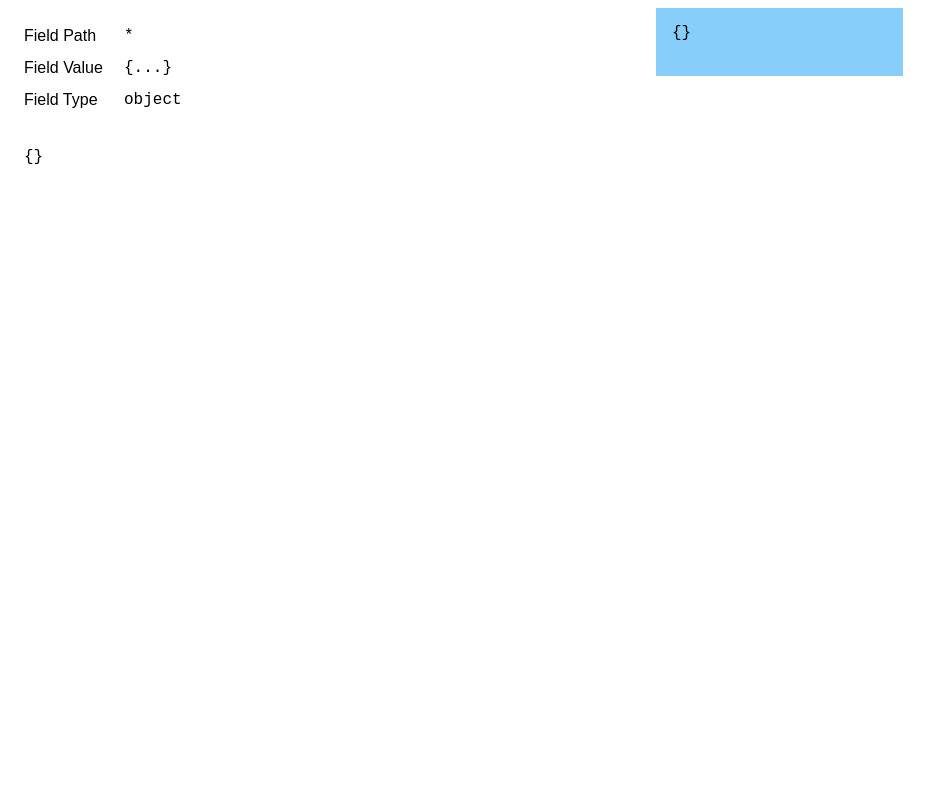
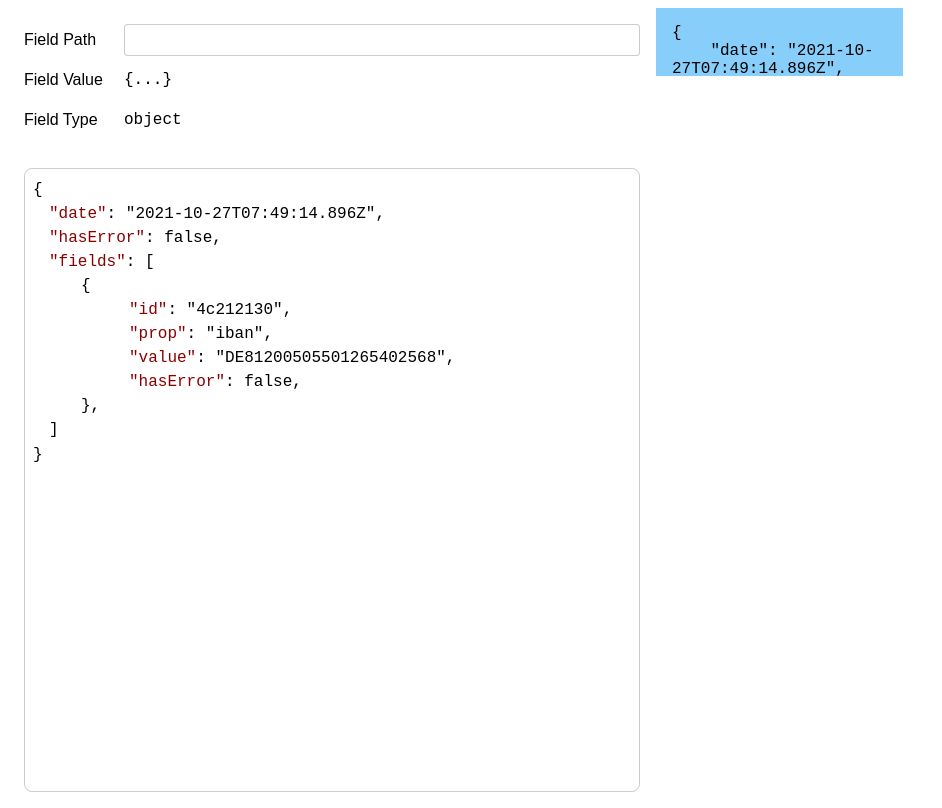
Before and after one commit to Enet/hf-json, a React app: page / in a window 1280 px wide. Shown: the whole page, without its empty margins (0-942 px from the left). Built offline with nearby package versions, Linux system fonts and the light colour scheme; the HTML template or start-up script is replaced by a standard one.

Commit message:
Field path is made editable

```diff
--- a/src/components/App/App.styl
+++ b/src/components/App/App.styl
@@ -8,11 +8,29 @@
     flex: 1
 
 .appLeft
+    display: flex
+    flex-flow: column nowrap
     padding: 16px
     box-sizing: border-box
 
 .appRight
     font-size: 0
+
+.appFieldPathInput
+    font-size: 16px
+    font-family: monospace
+    padding: 4px
+    margin: 0
+    box-sizing: border-box
+    height: 32px
+    width: 100%
+    border: 1px rgba(black, 0.2) solid;
+    border-radius: 4px
+    outline: none
+    transition: border-color 100ms;
+
+    &:focus
+        border-color: rgba(black, 0.5)
 
 .appTextDataTextarea
     padding: 16px
--- a/src/components/App/App.tsx
+++ b/src/components/App/App.tsx
@@ -2,13 +2,40 @@ import './App.styl';
 
 import {FieldDescription} from 'components/FieldDescription/FieldDescription';
 import {TreeView} from 'components/TreeView/TreeView';
-import {treeRootPath} from 'constants/tree';
 import {useCallback, useEffect, useMemo, useState} from 'react';
 import {JsonData} from 'types/json';
-import {TreeNodeEvent} from 'types/tree';
 import {isJsonData, isJsonValue} from 'utils/json';
 
-const initialTextData = '{}';
+const initialJsonData = {
+    date: '2021-10-27T07:49:14.896Z',
+    hasError: false,
+    fields: [
+        {
+            id: '4c212130',
+            prop: 'iban',
+            value: 'DE81200505501265402568',
+            hasError: false,
+        },
+    ],
+};
+
+const initialTextData = JSON.stringify(initialJsonData, null, 4);
+
+const findFieldValue = (mutableReversedPathSegments: string[], jsonData?: unknown): JsonData | undefined => {
+    if (!isJsonData(jsonData)) {
+        return;
+    } else if (mutableReversedPathSegments.length) {
+        const key = mutableReversedPathSegments.pop();
+        if (isJsonValue(jsonData) || key === undefined || !(key in jsonData)) {
+            return;
+        }
+        return findFieldValue(
+            mutableReversedPathSegments,
+            jsonData instanceof Array ? jsonData[Number(key)] : jsonData[key],
+        );
+    }
+    return jsonData;
+};
 
 const renderFieldValue = (value?: JsonData) => {
     if (!isJsonData(value)) {
@@ -31,7 +58,7 @@ const renderFieldType = (value?: JsonData) => {
 export const App: React.FC = () => {
     const [textData, setTextData] = useState(initialTextData);
 
-    const jsonData = useMemo(() => {
+    const jsonData: JsonData | undefined = useMemo(() => {
         try {
             return JSON.parse(textData);
         } catch (_error) {
@@ -39,32 +66,47 @@ export const App: React.FC = () => {
         }
     }, [textData]);
 
-    const [lastTreeNodeEvent, setLastTreeNodeEvent] = useState({
-        path: treeRootPath,
-        value: jsonData,
-    } as TreeNodeEvent);
+    const [fieldPath, setFieldPath] = useState('');
+
+    const [fieldValue, setFieldValue] = useState(jsonData);
 
     const handleTextDataChange = useCallback((event: React.ChangeEvent<HTMLTextAreaElement>) => {
         setTextData(event.target.value);
     }, []);
 
-    const handleTreeViewNodeClick = useCallback((event: TreeNodeEvent) => {
-        setLastTreeNodeEvent(event);
+    const handleTreeViewNodeClick = useCallback((pathSegments: string[], value: JsonData) => {
+        setFieldPath(pathSegments.join('.').replace(/\.\[(\d+)\]/g, '[$1]'));
+        setFieldValue(value);
     }, []);
 
+    const handleFieldPathInputChange = useCallback(
+        (event: React.ChangeEvent<HTMLInputElement>) => {
+            setFieldPath(event.target.value);
+            const mutableReversedPathSegments = event.target.value
+                .replace(/\[(\d+)\]/g, '.$1')
+                .split('.')
+                .reverse();
+            if (!event.target.value) {
+                mutableReversedPathSegments.pop();
+            }
+            setFieldValue(findFieldValue(mutableReversedPathSegments, jsonData));
+        },
+        [jsonData],
+    );
+
     useEffect(() => {
-        setLastTreeNodeEvent({
-            path: treeRootPath,
-            value: jsonData,
-        });
+        setFieldPath('');
+        setFieldValue(jsonData);
     }, [jsonData]);
 
     return (
         <div className='app'>
             <div className='appLeft'>
-                <FieldDescription label='Field Path'>{lastTreeNodeEvent.path}</FieldDescription>
-                <FieldDescription label='Field Value'>{renderFieldValue(lastTreeNodeEvent.value)}</FieldDescription>
-                <FieldDescription label='Field Type'>{renderFieldType(lastTreeNodeEvent.value)}</FieldDescription>
+                <FieldDescription label='Field Path'>
+                    <input className='appFieldPathInput' value={fieldPath} onChange={handleFieldPathInputChange} />
+                </FieldDescription>
+                <FieldDescription label='Field Value'>{renderFieldValue(fieldValue)}</FieldDescription>
+                <FieldDescription label='Field Type'>{renderFieldType(fieldValue)}</FieldDescription>
                 <br />
                 <TreeView jsonData={jsonData} onNodeClick={handleTreeViewNodeClick} />
             </div>
--- a/src/components/FieldDescription/FieldDescription.styl
+++ b/src/components/FieldDescription/FieldDescription.styl
@@ -1,9 +1,12 @@
 .fieldDescription
     display: flex
     margin-bottom: 8px
+    align-items: center
+    min-height: 32px
 
 .fieldDescriptionLabel
     min-width: 100px
 
 .fieldDescriptionValue
     font-family: monospace
+    flex: 1
--- a/src/components/TreeNode/TreeNode.styl
+++ b/src/components/TreeNode/TreeNode.styl
@@ -17,6 +17,9 @@
         text-decoration: underline
         color: red
 
+    &.isDangerous
+        color: orange
+
 .treeNodeHeader,
 .treeNodeFooter
     cursor: pointer
--- a/src/components/TreeNode/TreeNode.tsx
+++ b/src/components/TreeNode/TreeNode.tsx
@@ -2,9 +2,10 @@ import './TreeNode.styl';
 import {useCallback, useMemo, useState} from 'react';
 import {isJsonData, isJsonValue} from 'utils/json';
 import {JsonData, JsonValue} from 'types/json';
-import {TreeNodeEvent} from 'types/tree';
 
 const commaCharacter = ',';
+
+const specialCharacterRegExp = /[.\[\]]/;
 
 const renderJsonValue = (value: JsonValue) => {
     return typeof value === 'string' ? `"${value}"` : `${value}`;
@@ -13,13 +14,11 @@ const renderJsonValue = (value: JsonValue) => {
 type Props = {
     jsonData: JsonData;
     pathSegments: string[];
-    onClick: (event: TreeNodeEvent) => void;
+    onClick: (pathSegments: string[], value: JsonData) => void;
 };
 
 export const TreeNode: React.FC<Props> = ({jsonData, pathSegments, onClick}) => {
     const isArray = jsonData instanceof Array;
-
-    const path = pathSegments.join('');
 
     const entries = useMemo(() => {
         return Object.entries(jsonData || {});
@@ -28,8 +27,8 @@ export const TreeNode: React.FC<Props> = ({jsonData, pathSegments, onClick}) =>
     const [isHovered, setIsHovered] = useState(false);
 
     const handleClick = useCallback(() => {
-        onClick({path, value: jsonData});
-    }, [jsonData, path, onClick]);
+        onClick(pathSegments, jsonData);
+    }, [jsonData, pathSegments, onClick]);
 
     const handleMouseEnter = useCallback(() => {
         setIsHovered(true);
@@ -62,21 +61,24 @@ export const TreeNode: React.FC<Props> = ({jsonData, pathSegments, onClick}) =>
                 if (!isJsonData(value)) {
                     return null;
                 }
-                const newPathSegment = isArray ? `[${key}]` : `.${key}`;
-                const handleKeyClick = () => {
-                    onClick && onClick({path: `${path}${newPathSegment}`, value});
-                };
+                const isKeyDangerous = specialCharacterRegExp.test(key);
+                const newPathSegments = [...pathSegments, isArray ? `[${key}]` : `${key}`];
+                const handleKeyClick = () => onClick(newPathSegments, value);
                 return (
-                    <div key={key} className='treeNodeBody' style={{paddingLeft: pathSegments.length * 16}}>
+                    <div key={key} className='treeNodeBody' style={{paddingLeft: (pathSegments.length + 1) * 16}}>
                         {!isArray && (
                             <>
-                                <span className='treeNodeKey' onClick={handleKeyClick}>
+                                <span
+                                    className={`treeNodeKey ${isKeyDangerous ? 'isDangerous' : ''}`}
+                                    title={isKeyDangerous ? 'This key breaks navigation in JSON Explorer' : undefined}
+                                    onClick={handleKeyClick}
+                                >
                                     {renderJsonValue(key)}
                                 </span>
                                 <span>: </span>
                             </>
                         )}
-                        <TreeNode jsonData={value} pathSegments={[...pathSegments, newPathSegment]} onClick={onClick} />
+                        <TreeNode jsonData={value} pathSegments={newPathSegments} onClick={onClick} />
                         {isJsonValue(value) && (
                             <>
                                 {commaCharacter}
--- a/src/components/TreeView/TreeView.styl
+++ b/src/components/TreeView/TreeView.styl
@@ -1,2 +1,10 @@
+.treeView
+    overflow-y: auto
+    padding: 8px
+    border: 1px rgba(0, 0, 0, 0.2) solid;
+    border-radius: 8px
+    flex: 1
+
 .treeViewPlaceholder
     color: red
+    padding: 0 8px
--- a/src/components/TreeView/TreeView.tsx
+++ b/src/components/TreeView/TreeView.tsx
@@ -2,19 +2,17 @@ import './TreeView.styl';
 import {useMemo} from 'react';
 import {isJsonData} from 'utils/json';
 import {JsonData} from 'types/json';
-import {TreeNodeEvent} from 'types/tree';
 import {TreeNode} from 'components/TreeNode/TreeNode';
-import {treeRootPath} from 'constants/tree';
 import {noop} from 'utils/common';
 
 type Props = {
     jsonData?: JsonData;
-    onNodeClick?: (event: TreeNodeEvent) => void;
+    onNodeClick?: (pathSegments: string[], value: JsonData) => void;
 };
 
 export const TreeView: React.FC<Props> = ({jsonData, onNodeClick = noop}) => {
     const pathSegments = useMemo(() => {
-        return [treeRootPath];
+        return [];
     }, [jsonData]);
 
     return (
--- a/src/constants/tree.ts
+++ /dev/null
@@ -1 +0,0 @@
-export const treeRootPath = '*';
--- a/src/types/tree.ts
+++ /dev/null
@@ -1,6 +0,0 @@
-import {JsonData} from 'types/json';
-
-export type TreeNodeEvent = {
-    path: string;
-    value?: JsonData;
-};
--- a/tsconfig.json
+++ b/tsconfig.json
@@ -19,7 +19,6 @@
         "target": "ES5",
         "paths": {
             "components/*": ["./components/*"],
-            "constants/*": ["./constants/*"],
             "types/*": ["./types/*"],
             "utils/*": ["./utils/*"]
         }
--- a/webpack.config.ts
+++ b/webpack.config.ts
@@ -44,7 +44,6 @@ export default {
         extensions: ['.tsx', '.ts', '.js'],
         alias: {
             components: path.resolve(__dirname, 'src', 'components'),
-            constants: path.resolve(__dirname, 'src', 'constants'),
             types: path.resolve(__dirname, 'src', 'types'),
             utils: path.resolve(__dirname, 'src', 'utils'),
         },
```
